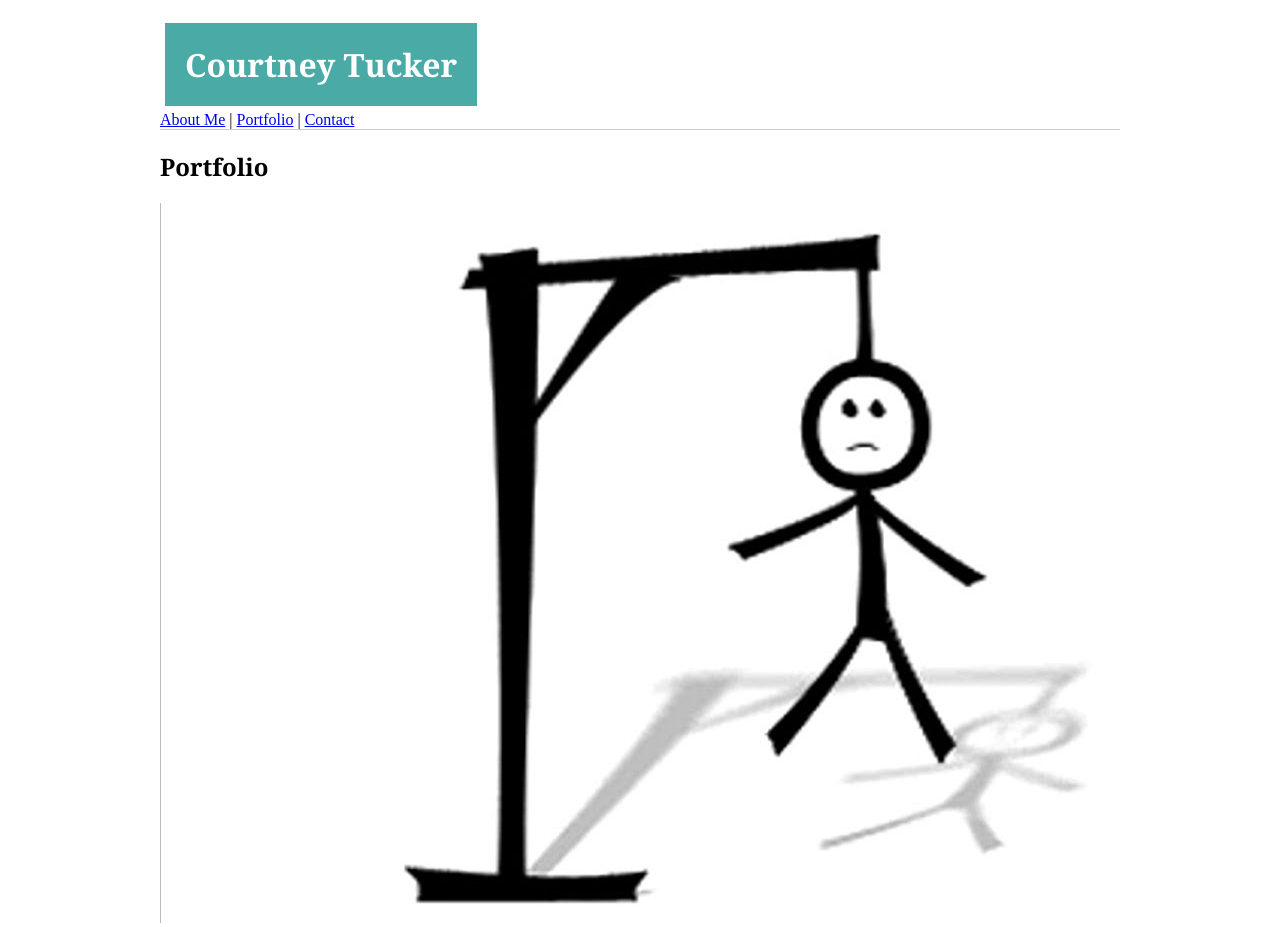
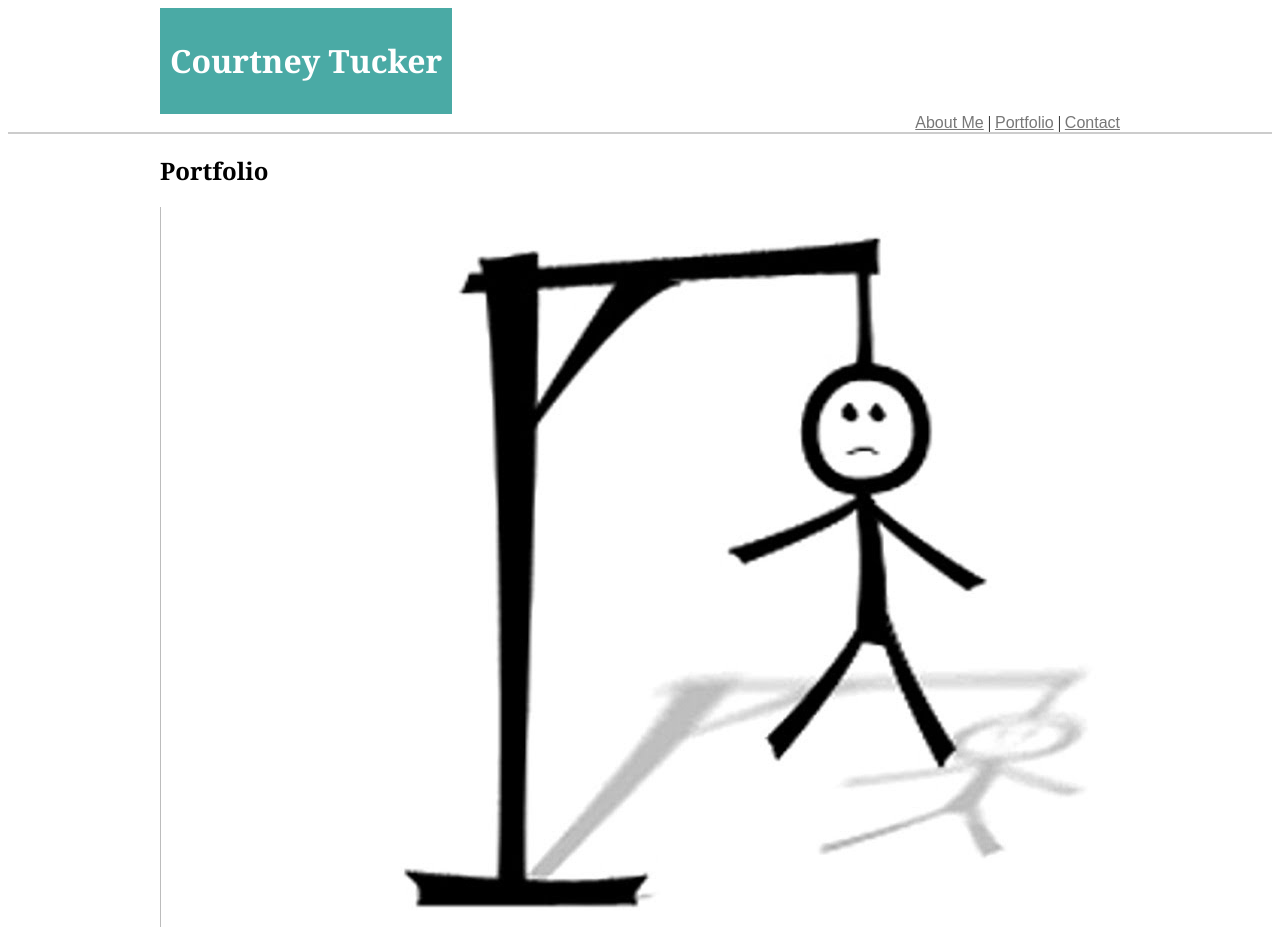
Before and after one commit to Ctucker9233/Unit-1, a plain HTML site: page portfolio.html in a window 1280 px wide. Shown: the top 927 px of the page. Drawn offline with Linux system fonts and the light colour scheme.

Commit message:
Repositioned wrapper

```diff
--- a/assets/CSS/style.css
+++ b/assets/CSS/style.css
@@ -5,34 +5,34 @@ body{
 .wrapper{
     margin: 0 auto;
     max-width: 960px;
-    padding: 10px;
 }
 
 header{
     background-color: #ffffff;
-    border-bottom: 1px #cccccc solid;
+    border-bottom: 2px #cccccc solid;
 }
 
 h1, h2, h3, h4, h5, h6{
     font-family: 'Georgia', Times, 'Times New Roman', serif;
 }
 
-p{
+a, p{
     font-family: 'Arial', 'Helvetica Neue', Helvetica, sans-serif;
+    color: #777777;
 }
 
 .name{
     color: #ffffff;
     background-color: #4aaaa5;
-    margin: 5px;
     float: left;
-    height: 100%;
+    text-align: center;
+    padding: 10px;
+    margin: 0;
 }
 
-.name h1{
-    text-align: center;
-    padding: 20px;
-    margin: 0;
+.header-nav{
+    float: right;
+    vertical-align: middle;
 }
 
 content{
--- a/portfolio.html
+++ b/portfolio.html
@@ -9,9 +9,9 @@
 </head>
 <!--This is where all the web content lives-->
 <body>
-    <div class="wrapper">
     <!--This is the header section-->
     <header>
+        <div class="wrapper">
             <!--This the name div-->
             <div class="name">
                 <h1>Courtney Tucker</h1>
@@ -25,10 +25,13 @@
                     <a href="contact.html">Contact</a>
                 </nav>
             </div>
+            <div class="clearfix"></div>
+        </div>
     </header>
     <div class="clearfix"></div>
     <!--This is the main content area-->
     <content>
+        <div class="wrapper">
             <section>
                 <h1>Portfolio</h1>
             </section>
@@ -54,10 +57,12 @@
                     <h2>Rock Paper Scissors</h2>
                 </div>
             </section>
+        </div>
     </content>
     <footer>
+        <div class="wrapper">
             <p>Copyright 2019</p>
+        </div>
     </footer>
-    </div>
 </body>
 </html>
```
Also changed, not shown: contact.html (+7 -3 lines), index.html (+8 -4 lines). Lines whose indentation alone changed are shown as unchanged.
